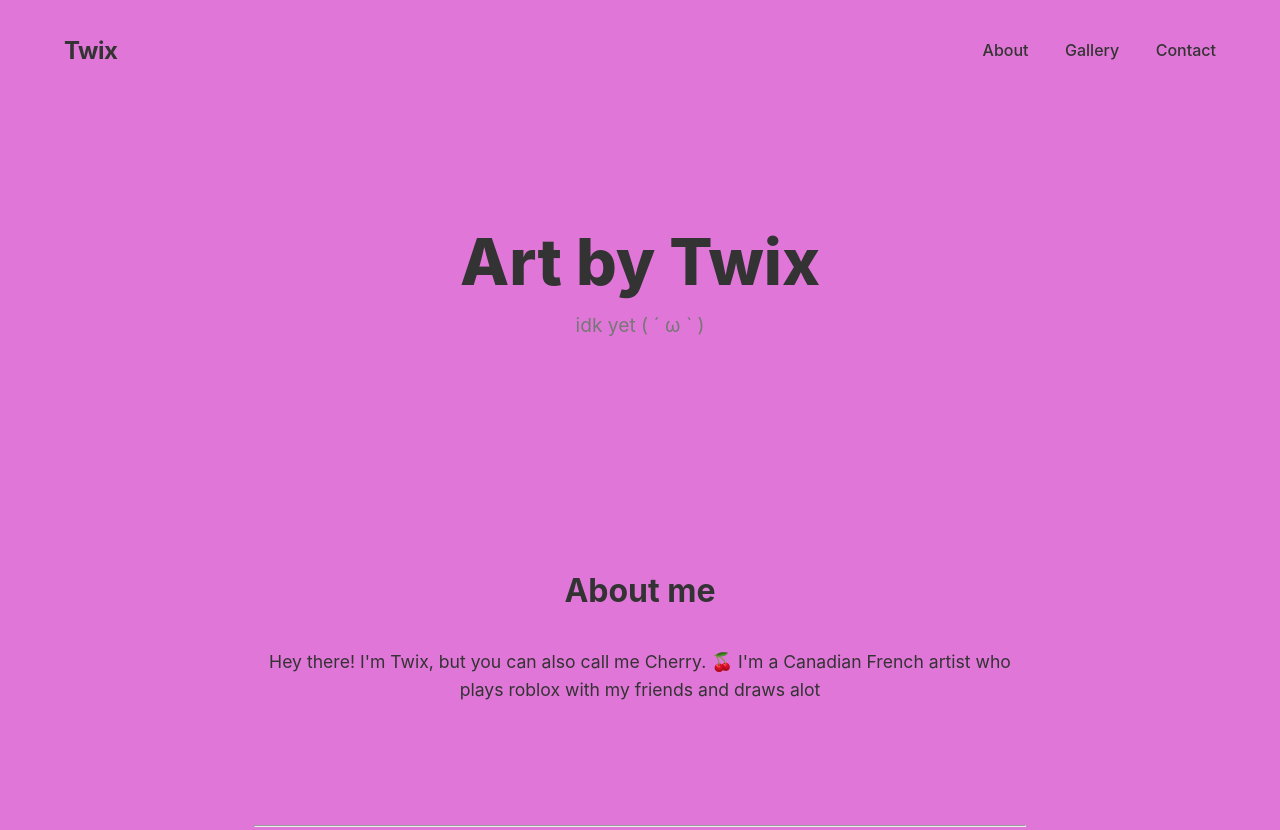
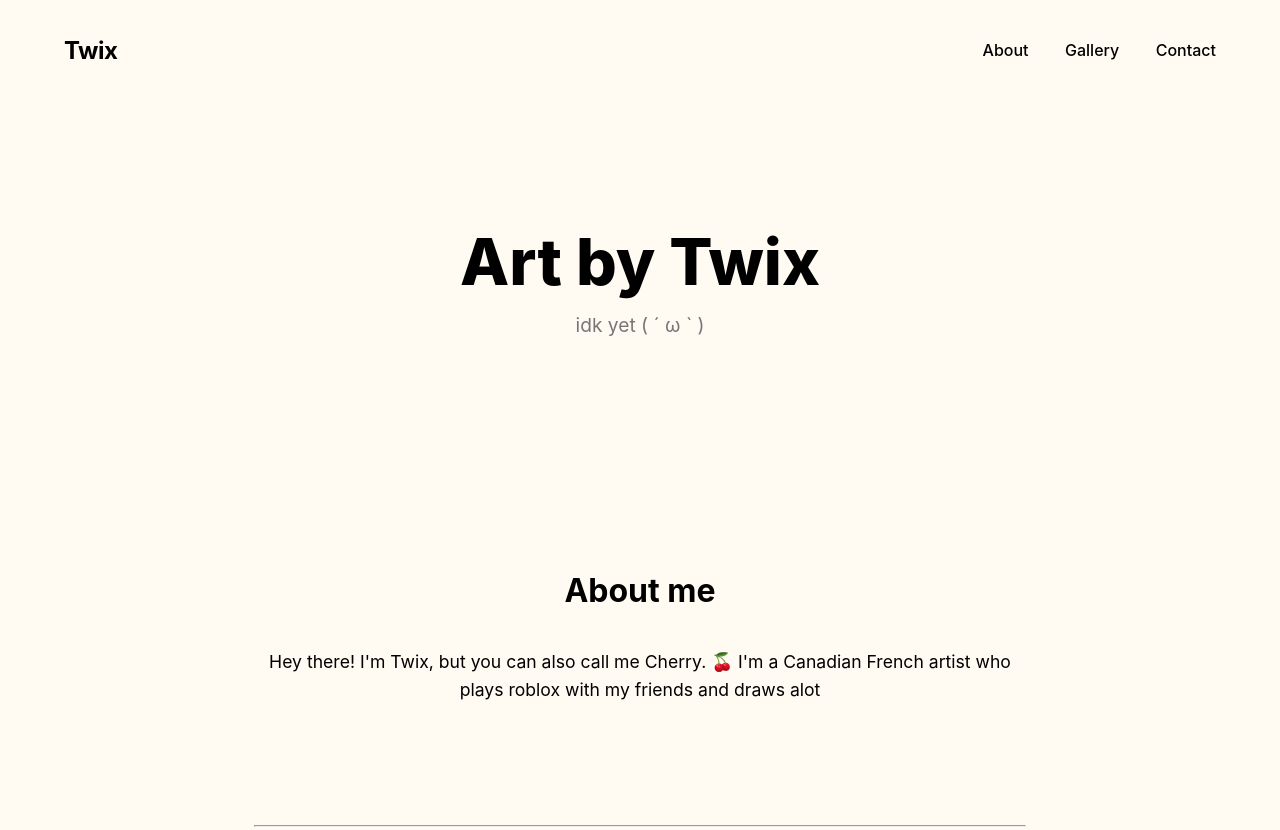
Before and after one commit to iamnotxxesrl/c-random-script, a plain HTML site: page index.html in a window 1280 px wide. Shown: the top 830 px of the page. Drawn offline with Linux system fonts and the light colour scheme.

Commit message:
Update index.html

```diff
--- a/index.html
+++ b/index.html
@@ -6,10 +6,10 @@
     <title>Twix | Artist</title>
     <style>
         :root {
-            --primary-bg: #e077d8;
-            --secondary-bg: #dc9be0;
-            --text-color: #333;
-            --accent-color: #e06c75; /* A cherry-like red */
+            --primary-bg: #fffaf2;
+            --secondary-bg: #fffaf2;
+            --text-color: #000000;
+            --accent-color: #f5404e; /* A cherry-like red */
             --font-family-body: -apple-system, BlinkMacSystemFont, "Segoe UI", Roboto, "Helvetica Neue", Arial, sans-serif;
         }
 
```
